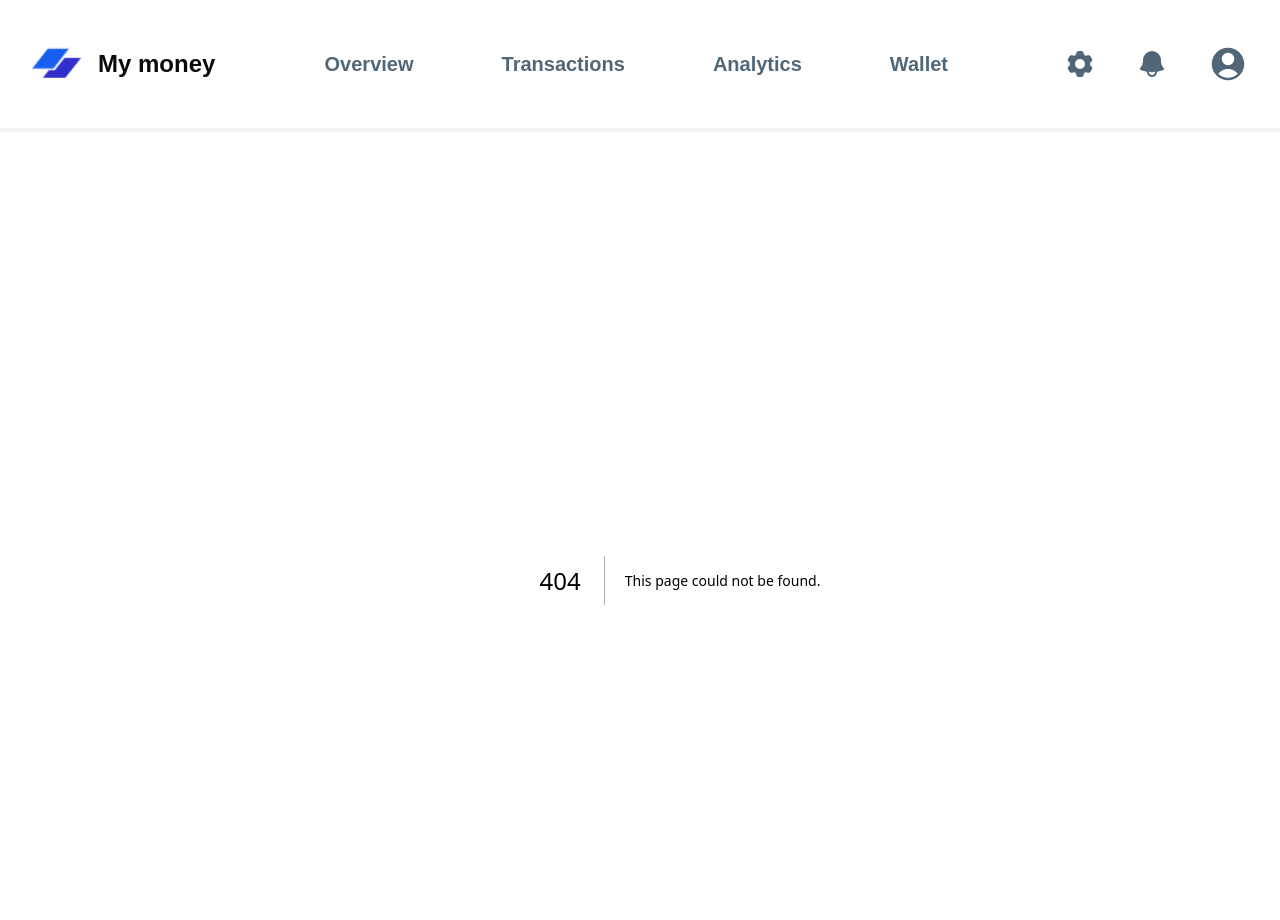
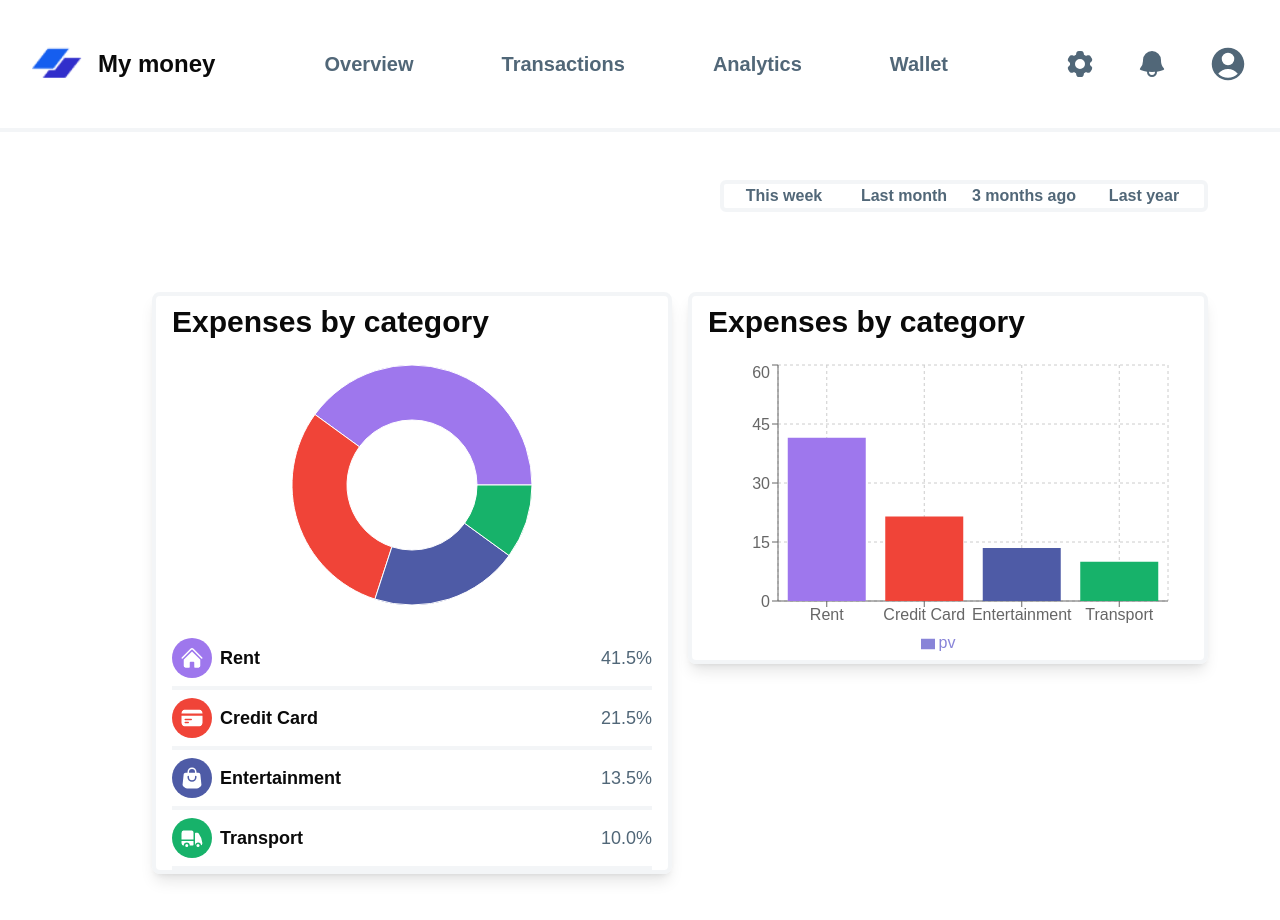
Before and after one commit to KaiqueFj/My-Money-FinanceTracker, a Next.js app: page /analytics in a window 1280 px wide. Before the commit this address had no page. Shown: the top 920 px of the page. Built offline with nearby package versions, Linux system fonts and the light colour scheme.

Commit message:
feat: added the supabase to the project and created a few tables

```diff
--- /dev/null
+++ b/app/_components/BarChart/BarChart.js
@@ -0,0 +1,85 @@
+"use client";
+
+import {
+  BarChart,
+  Bar,
+  Rectangle,
+  XAxis,
+  YAxis,
+  CartesianGrid,
+  Tooltip,
+  Legend,
+  ResponsiveContainer,
+  Cell,
+} from "recharts";
+const data = [
+  {
+    name: "Rent",
+    uv: 400, // value
+    pv: 41.5, // percent
+    amt: 0, // optional (placeholder or remove if not needed)
+    color: "#9e77ed", // optional if you're going to use this in Bar fill
+  },
+  {
+    name: "Credit Card",
+    uv: 300,
+    pv: 21.5,
+    amt: 0,
+    color: "#f04438",
+  },
+  {
+    name: "Entertainment",
+    uv: 200,
+    pv: 13.47,
+    amt: 0,
+    color: "#4e5ba6",
+  },
+  {
+    name: "Transport",
+    uv: 100,
+    pv: 9.97,
+    amt: 0,
+    color: "#17b26a",
+  },
+];
+
+const renderBarChart = (
+  <BarChart
+    width={500}
+    height={300}
+    data={data}
+    margin={{
+      top: 5,
+      right: 30,
+      left: 20,
+      bottom: 5,
+    }}
+  >
+    <CartesianGrid strokeDasharray="3 3" />
+    <XAxis dataKey="name" />
+    <YAxis />
+    <Tooltip />
+    <Legend />
+    <Bar dataKey="pv" fill="#8884d8">
+      {data.map((entry, index) => (
+        <Cell key={`cell-${index}`} fill={entry.color} />
+      ))}
+    </Bar>
+  </BarChart>
+);
+
+export default function BarChartView() {
+  return (
+    <div className="flex flex-col gap-3 overflow-x-auto border-4 border-primary-200/60 rounded-lg shadow-lg w-full">
+      <div className="flex flex-col items-start px-4 py-2 gap-1">
+        <h2 className="text-primary-500 text-3xl font-semibold">
+          Expenses by category
+        </h2>
+      </div>
+
+      <div className="flex h-fit items-center justify-center w-full">
+        {renderBarChart}
+      </div>
+    </div>
+  );
+}
--- a/app/_components/Navigation/Navigation.js
+++ b/app/_components/Navigation/Navigation.js
@@ -20,7 +20,7 @@ export default function Navigation() {
 
         <li>
           <Link
-            href="/"
+            href="/transactions"
             className="transition-colors rounded-md p-3 hover:text-primary-100 hover:bg-primary-400 "
           >
             Transactions
@@ -29,7 +29,7 @@ export default function Navigation() {
 
         <li>
           <Link
-            href="/"
+            href="/analytics"
             className="transition-colors rounded-md p-3 hover:text-primary-100 hover:bg-primary-400 "
           >
             Analytics
--- /dev/null
+++ b/app/_lib/supabase.js
@@ -0,0 +1,6 @@
+import { createClient } from "@supabase/supabase-js";
+
+export const supabase = createClient(
+  process.env.SUPABASE_URL,
+  process.env.SUPABASE_KEY
+);
--- /dev/null
+++ b/app/analytics/page.js
@@ -0,0 +1,18 @@
+import ExpensesCategory from "../_components/ExpensesByCategory/ExpensesCategory";
+import Filter from "../_components/Fillter/Filter";
+import BarChartView from "../_components/BarChart/BarChart";
+
+export default function Home() {
+  return (
+    <div className="flex flex-col items-center justify-between w-full">
+      <div className="flex flex-row w-full justify-end">
+        <Filter />
+      </div>
+
+      <div className="flex flex-row justify-between gap-4 items-start  w-full mt-20">
+        <ExpensesCategory />
+        <BarChartView />
+      </div>
+    </div>
+  );
+}
--- /dev/null
+++ b/app/transactions/page.js
@@ -0,0 +1,22 @@
+import ExpensesCategory from "../_components/ExpensesByCategory/ExpensesCategory";
+import Filter from "../_components/Fillter/Filter";
+import LastTransactions from "../_components/LastTransactions/LastTransactions";
+import UserValues from "../_components/UserValues/UserValues";
+
+export default function Home() {
+  return (
+    <div className="flex flex-col items-center justify-between w-full">
+      <div className="flex flex-row w-full justify-end">
+        <Filter />
+      </div>
+      <div className="flex items-center justify-between flex-row w-full mt-20">
+        <UserValues />
+      </div>
+
+      <div className="flex flex-row justify-between gap-4 items-start  w-full mt-20">
+        <ExpensesCategory />
+        <LastTransactions />
+      </div>
+    </div>
+  );
+}
--- a/package.json
+++ b/package.json
@@ -10,6 +10,7 @@
   },
   "dependencies": {
     "@heroicons/react": "^2.2.0",
+    "@supabase/supabase-js": "^2.49.9",
     "next": "15.3.2",
     "react": "^19.0.0",
     "react-dom": "^19.0.0",
```
Also changed, not shown: 1 other file (tests, documents, lock files or other folders).
